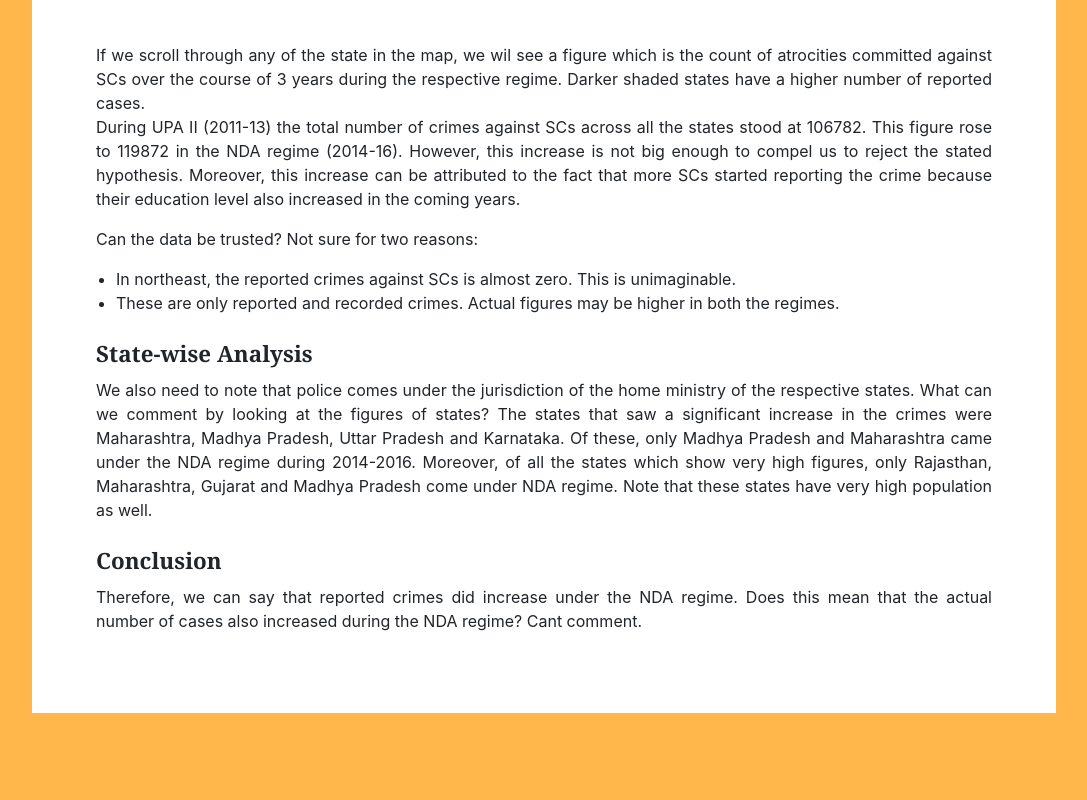
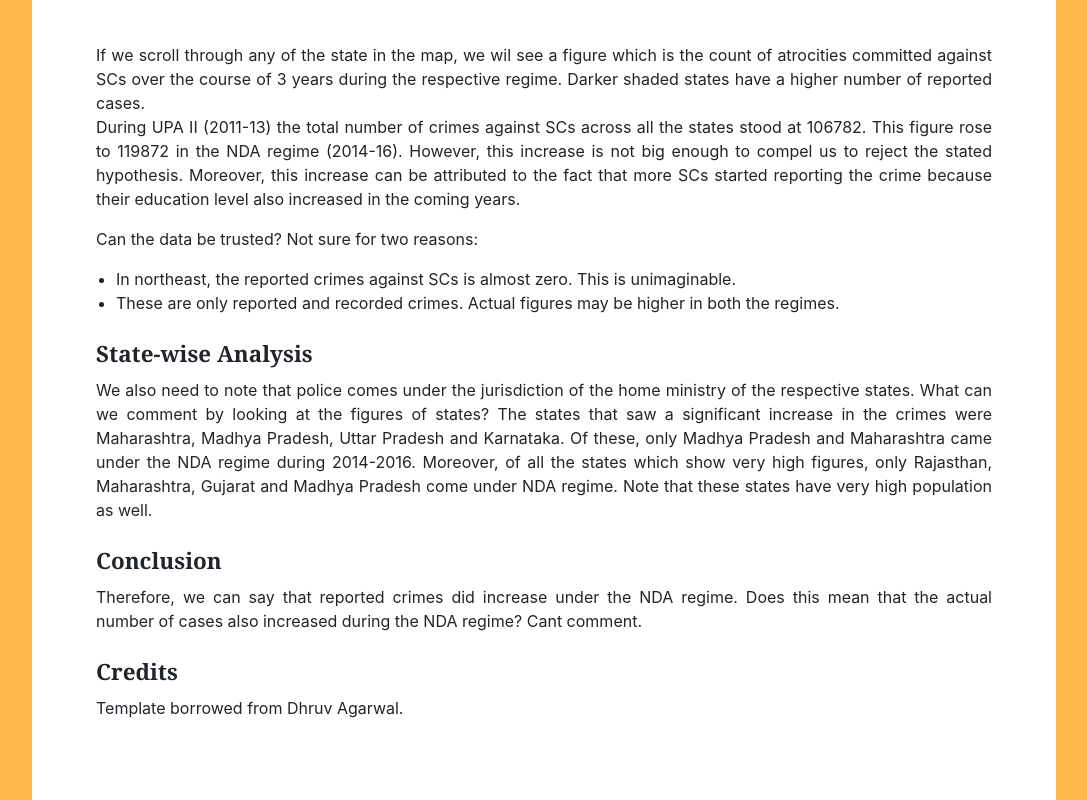
Before and after one commit to dhruvsinha/DataVis-A3, a plain HTML site: page index.html in a window 1280 px wide. Shown: the part 2199-2999 px from the top of the page, without its empty margins (96-1183 px from the left). Before the commit the page ends 2912 px from the top, so only its background shows below. Drawn offline with nearby package versions, Linux system fonts and the light colour scheme; grey boxes are pictures that could not be loaded.

Commit message:
Add credits

```diff
--- a/index.html
+++ b/index.html
@@ -65,6 +65,15 @@
 				Therefore, we can say that reported crimes did increase under the NDA regime. Does this mean that the actual number of cases also increased during the NDA regime? Cant comment.
 			</p>
 		</article>
+
+		<article>
+			<h4 class="heading">
+				Credits
+			</h4>
+			<p>
+				Template borrowed from Dhruv Agarwal.
+			</p>
+		</article>
 	</div>
 
 </body>
```
